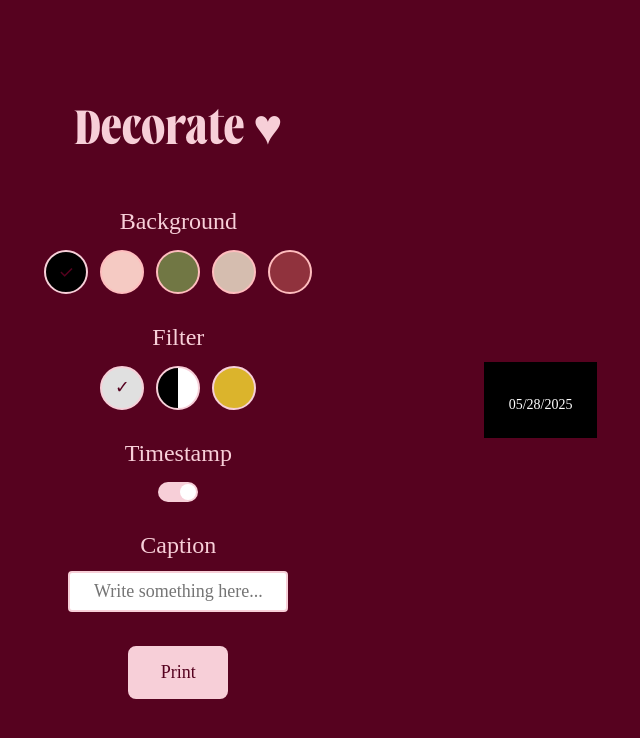
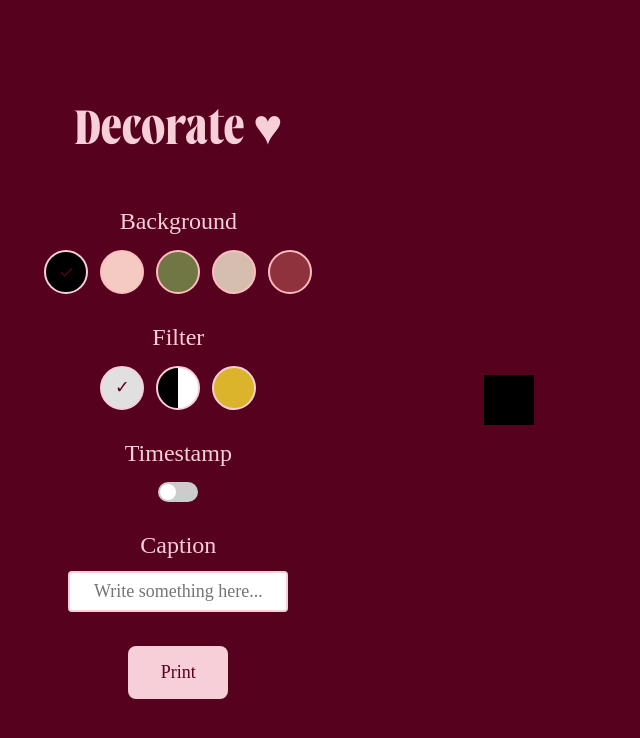
Before and after one commit to awksrj/web-photobooth-0, a React (Create React App) app in the folder frontend/: page /#/custom in a window 1280 px wide. Shown: the top 738 px of the page, without its empty margins (283-923 px from the left). Built offline with nearby package versions, Linux system fonts and the light colour scheme.

Commit message:
fix custom page styling

```diff
--- a/frontend/src/pages/Custom.css
+++ b/frontend/src/pages/Custom.css
@@ -68,7 +68,6 @@
   overflow: hidden;
   position: relative;
   object-fit: cover;
-  border-radius: 4px;
 
 }
 
--- a/frontend/src/pages/Custom.tsx
+++ b/frontend/src/pages/Custom.tsx
@@ -25,7 +25,7 @@ const Custom: React.FC = () => {
 
   const [bgStyle, setBgStyle] = useState(bgOptions[0].style);
   const [filterStyle, setFilterStyle] = useState("none");
-  const [showTimestamp, setShowTimestamp] = useState(true);
+  const [showTimestamp, setShowTimestamp] = useState(false);
   const [caption, setCaption] = useState("");
 
 
```
